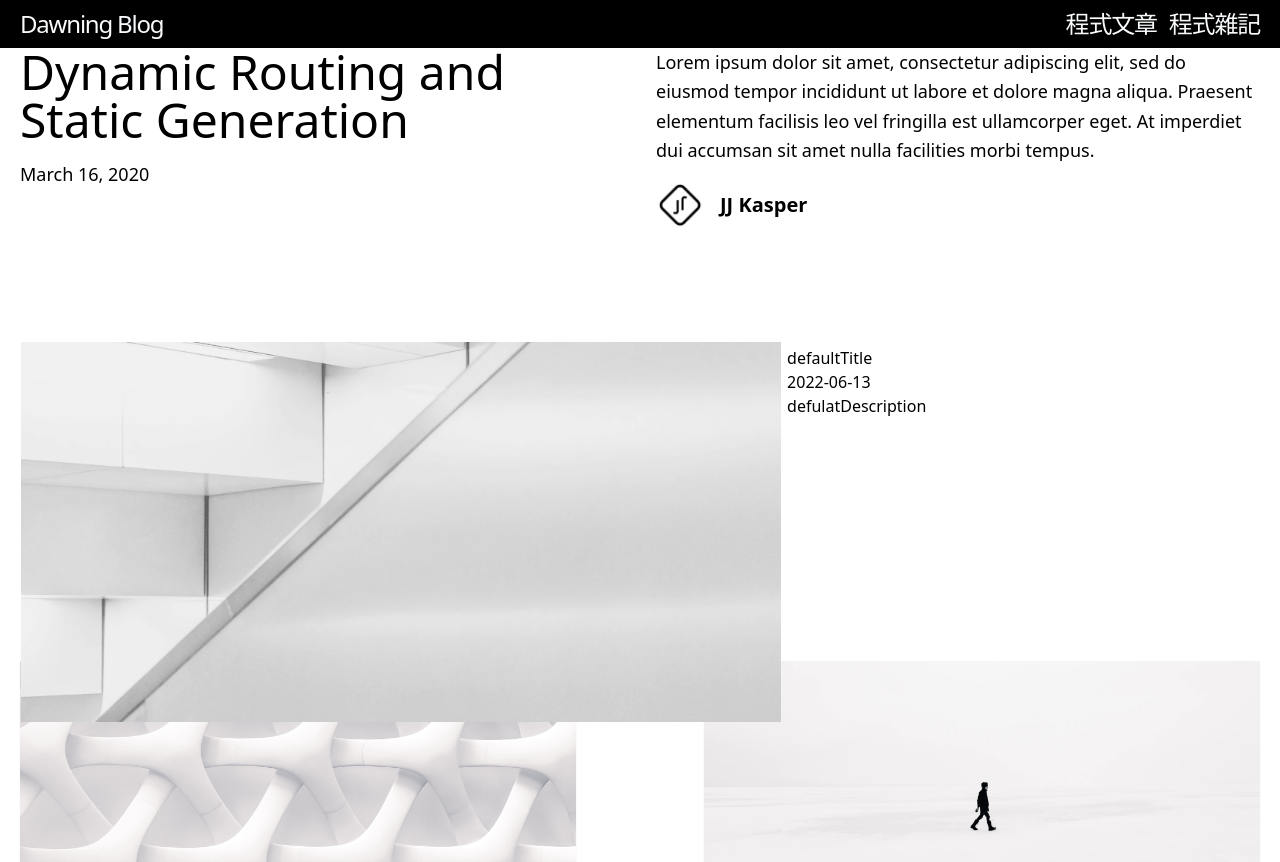
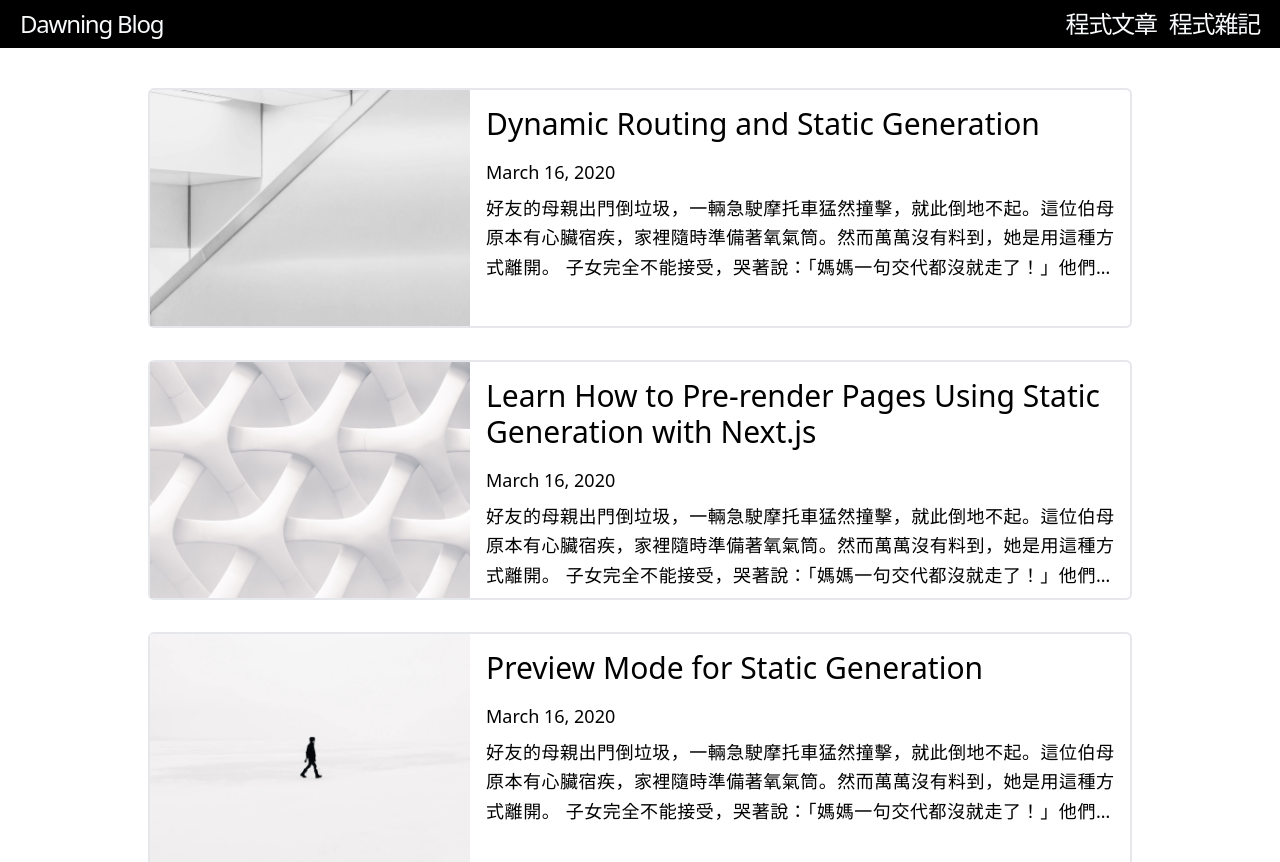
Before and after one commit to YongChenSu/coding-climber, a Next.js app: page / in a window 1280 px wide. Shown: the top 862 px of the page. Built offline with nearby package versions, Linux system fonts and the light colour scheme.

Commit message:
feat: Update layout

```diff
--- /dev/null
+++ b/components/article.tsx
@@ -0,0 +1,66 @@
+import Link from 'next/link';
+import Avatar from './avatar';
+import DateFormatter from './date-formatter';
+import CoverImage from './cover-image';
+import Author from '../types/author';
+
+type Props = {
+  title: string
+  coverImage: string
+  date: string
+  excerpt: string
+  author: Author
+  slug: string
+}
+
+const Article = ({
+    title,
+    coverImage,
+    date,
+    excerpt,
+    author,
+    slug,
+}: Props) => {
+    return (
+        <section>
+            <div className="mb-8 rounded-md border-2 md:flex md:h-60 md:max-h-60 h-100 max-h-100">
+                <img
+                    src={coverImage}
+                    alt={`Cover Image for ${title}`}
+                    className="object-cover h-96 md:w-80 md:h-full"
+                />
+                <div className="flex-row p-4">
+                    <h3 className="mb-4 text-xl leading-tight lg:text-3xl">
+                        <Link as={`/posts/${slug}`} href="/posts/[slug]">
+                            <a className="hover:underline">{title}</a>
+                        </Link>
+                    </h3>
+                    <div className="mb-4 text-lg md:mb-2">
+                        <DateFormatter dateString={date} />
+                    </div>
+                    <div>
+                        <p className="overflow-hidden text-lg leading-relaxed text-justify text-ellipsis line-clamp-3 md:h-22">
+                            好友的母親出門倒垃圾，一輛急駛摩托車猛然撞擊，就此倒地不起。這位伯母原本有心臟宿疾，家裡隨時準備著氧氣筒。然而萬萬沒有料到，她是用這種方式離開。
+
+                            子女完全不能接受，哭著說：「媽媽一句交代都沒就走了！」他們以為，媽媽即使心臟病發作，也總還有時間跟他們說說話，交代幾句，怎麼可以一聲不響就走呢？
+
+                            其實，他們忘了，媽媽每天都在交代。
+
+                            就跟天下的母親一樣，無非是「注意身體，小心著涼」、「不要太累，少熬夜，少喝酒」、「好好念書，別整天貪玩」......
+
+                            只不過我們聽得太多，聽得我們煩膩、麻木。
+
+                            直到母親閉口的那刻，我們才發現，還有很多話來不及聽、來不及問、來不及跟媽媽說。
+                        </p>
+                    </div>
+                </div>
+            </div>
+        </section>
+    );
+};
+
+export default Article;
+
+// overflow: hidden;
+//   text-overflow: ellipsis;
+//   white-space: nowrap;
--- a/components/container.tsx
+++ b/components/container.tsx
@@ -1,11 +1,11 @@
 import { ReactNode, FunctionComponent } from 'react';
 
 type Props = {
-  children?: ReactNode
+    children?: ReactNode
 }
 
 const Container: FunctionComponent = ({ children }: Props) => {
-    return <div className="px-5 mx-auto w-full max-w-7xl">{children}</div>;
+    return <div className="px-5 mx-auto w-full max-w-5xl">{children}</div>;
 };
 
 export default Container;
--- a/pages/index.tsx
+++ b/pages/index.tsx
@@ -1,5 +1,6 @@
 import Head from 'next/head';
 import Header from '../components/header';
+import Banner from '../components/banner';
 import Container from '../components/container';
 import MoreStories from '../components/more-stories';
 import HeroPost from '../components/hero-post';
@@ -8,6 +9,7 @@ import Layout from '../components/layout';
 import { getAllPosts } from '../lib/api';
 import { CMS_NAME } from '../lib/constants';
 import Post from '../types/post';
+import Article from '../components/article';
 
 type Props = {
   allPosts: Post[]
@@ -25,9 +27,12 @@ const Index = ({ allPosts }: Props) => {
                 </title>
             </Head>
             <Header />
+
             <Container>
-                {heroPost && (
-                    <HeroPost
+                {/* <Intro /> */}
+                {/* <Banner /> */}
+                {/* {heroPost && (
+                    <Article
                         title={heroPost.title}
                         coverImage={heroPost.coverImage}
                         date={heroPost.date}
@@ -35,10 +40,23 @@ const Index = ({ allPosts }: Props) => {
                         slug={heroPost.slug}
                         excerpt={heroPost.excerpt}
                     />
-                )}
-                {morePosts.length > 0 && <MoreStories posts={morePosts} />}
+                )} */}
+                {/* {morePosts.length > 0 && <MoreStories posts={morePosts} />} */}
+                <div className="mt-10">
+                    {allPosts.map((post) => (
+                        <Article
+                            title={post.title}
+                            coverImage={post.coverImage}
+                            date={post.date}
+                            author={post.author}
+                            slug={post.slug}
+                            excerpt={post.excerpt}
+                        />
+                    ))}
+                </div>
             </Container>
         </Layout>
+
     );
 };
 
@@ -58,3 +76,122 @@ export const getStaticProps = async () => {
         props: { allPosts },
     };
 };
+
+// Index from gastsby
+// import * as React from 'react';
+// import { Link, graphql } from 'gatsby';
+
+// import { ColorModeProvider } from '../contexts/colorModeContext';
+// import Bio from '../components/bio';
+// import Layout from '../components/layout';
+// import Seo from '../components/seo';
+// import ArticleCard from '../components/ArticleCard';
+// import Navbar from '../components/navbar';
+// import { ThemeProvider } from 'styled-components';
+// import { useColorMode } from '../contexts/colorModeContext';
+// import { defaultTheme, darkThemeColors, lightThemeColors } from '../styles/theme';
+// import GlobalStyle from '../styles/GlobalStyle';
+
+// const ThemeContainer = ({ children }) => {
+// 	const { isDarkMode, toggleColorMode } = useColorMode();
+// 	const colors = isDarkMode ? darkThemeColors : lightThemeColors;
+// 	const theme = { ...defaultTheme, colors };
+// 	return (
+// 		<ThemeProvider theme={theme}>
+// 			<GlobalStyle />
+// 			{children}
+// 		</ThemeProvider>
+// 	);
+// };
+
+// const BlogIndex = ({ data, location }) => {
+// 	const siteTitle = data.site.siteMetadata?.title || `Title`;
+// 	const posts = data.allMarkdownRemark.nodes;
+
+// 	if (posts.length === 0) {
+// 		return (
+// 			<Layout location={location} title={siteTitle}>
+// 				<Seo title="All posts" />
+// 				<Bio />
+// 				<p>
+// 					No blog posts found. Add markdown posts to "content/blog" (or the directory you specified for the
+// 					"gatsby-source-filesystem" plugin in gatsby-config.js).
+// 				</p>
+// 			</Layout>
+// 		);
+// 	}
+
+// 	return (
+// 		<>
+// 			<ColorModeProvider>
+// 				<ThemeContainer>
+// 					<Navbar />
+// 					<Layout location={location} title={siteTitle}>
+// 						<Seo title="All posts" />
+// 						<Bio />
+// 						<ol style={{ listStyle: `none` }}>
+// 							{posts.map((post) => (
+// 								<ArticleCard key={post.fields.slug} post={post} />
+// 							))}
+// 							{posts.map((post) => {
+// 								const title = post.frontmatter.title || post.fields.slug;
+
+// 								return (
+// 									<li key={post.fields.slug}>
+// 										<article
+// 											className="post-list-item"
+// 											itemScope
+// 											itemType="http://schema.org/Article"
+// 										>
+// 											<header>
+// 												<h2>
+// 													<Link to={post.fields.slug} itemProp="url">
+// 														<span itemProp="headline">{title}</span>
+// 													</Link>
+// 												</h2>
+// 												<small>{post.frontmatter.date}</small>
+// 											</header>
+// 											<section>
+// 												<p
+// 													dangerouslySetInnerHTML={{
+// 														__html: post.frontmatter.description || post.excerpt,
+// 													}}
+// 													itemProp="description"
+// 												/>
+// 											</section>
+// 										</article>
+// 									</li>
+// 								);
+// 							})}
+// 						</ol>
+// 					</Layout>
+// 				</ThemeContainer>
+// 			</ColorModeProvider>
+// 		</>
+// 	);
+// };
+
+// export default BlogIndex;
+
+// export const pageQuery = graphql`
+// 	query {
+// 		site {
+// 			siteMetadata {
+// 				title
+// 			}
+// 		}
+// 		allMarkdownRemark(sort: { fields: [frontmatter___date], order: DESC }) {
+// 			nodes {
+// 				excerpt
+// 				fields {
+// 					slug
+// 				}
+// 				frontmatter {
+// 					date(formatString: "YYYY-MM-DD")
+// 					title
+// 					description
+// 				}
+// 			}
+// 		}
+// 	}
+// `;
```
